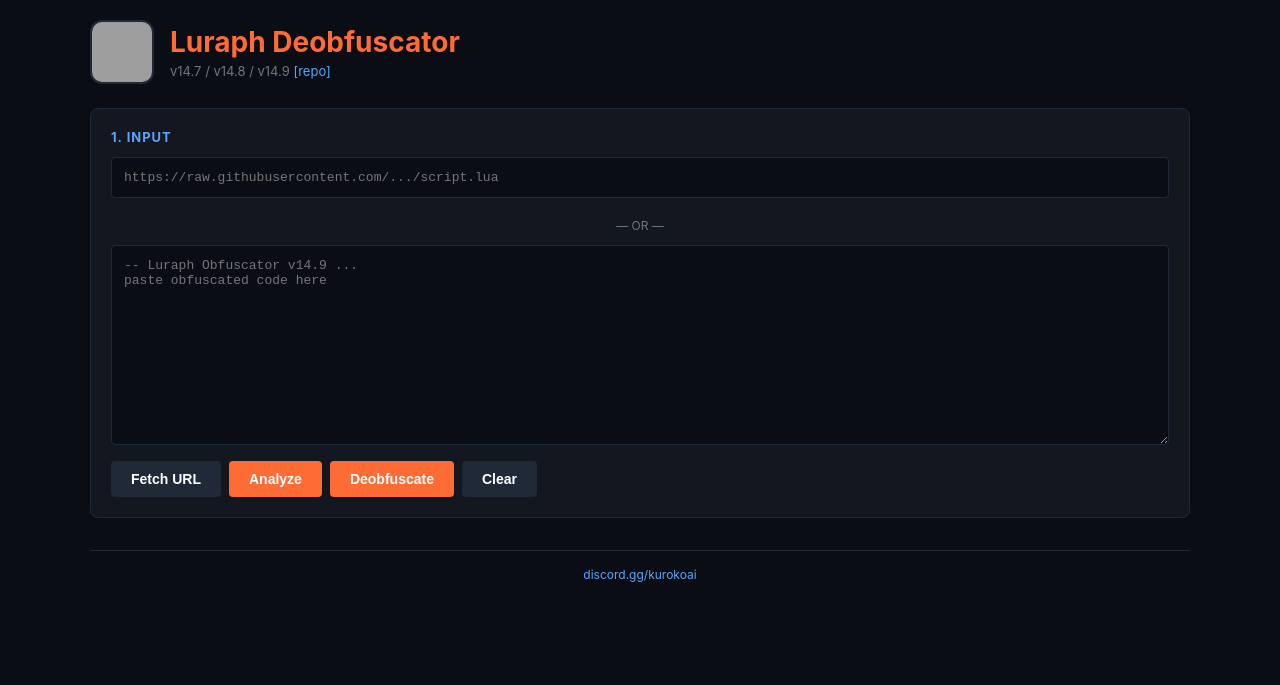
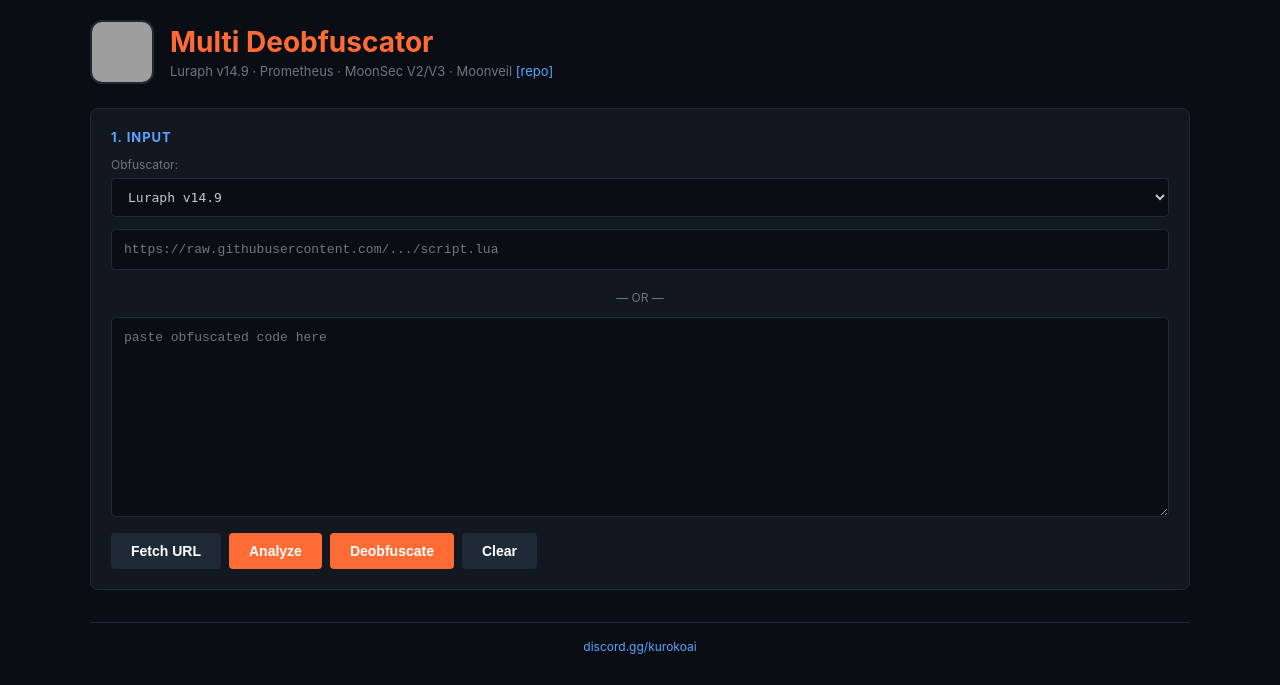
Before and after one commit to juixcx/luraph-deobf-Juix, a Flask app: page / in a window 1280 px wide. Shown: the top 685 px of the page. Run offline with Flask 3, Linux system fonts and the light colour scheme; data that the repository does not hold is empty; grey boxes are pictures that could not be loaded.

Commit message:
Update index.html

```diff
--- a/templates/index.html
+++ b/templates/index.html
@@ -3,7 +3,7 @@
 <head>
 <meta charset="UTF-8">
 <meta name="viewport" content="width=device-width, initial-scale=1.0">
-<title>Luraph v14.9 Deobfuscator</title>
+<title>Luraph · Prometheus · MoonSec · Moonveil — Deobfuscator</title>
 <link rel="icon" href="/static/logo.png">
 <link rel="stylesheet" href="/static/style.css">
 </head>
@@ -13,9 +13,9 @@
     <header>
         <img src="/static/logo.png" alt="logo" class="logo" onerror="this.style.display='none'">
         <div>
-            <h1>Luraph Deobfuscator</h1>
+            <h1>Multi Deobfuscator</h1>
             <p class="subtitle">
-                v14.7 / v14.8 / v14.9
+                Luraph v14.9 · Prometheus · MoonSec V2/V3 · Moonveil
                 <a href="https://github.com/KryptIT/luraph-v15-v14.x-deobfuscator"
                    target="_blank" class="link">[repo]</a>
             </p>
@@ -24,11 +24,24 @@
 
     <section class="panel">
         <h2>1. Input</h2>
+
+        <label style="display:block;color:#6c7680;font-size:12px;margin-bottom:6px;">
+            Obfuscator:
+        </label>
+        <select id="engineSelect"
+            style="width:100%;background:#0a0e14;border:1px solid #1f2937;color:#c5c8c6;padding:10px 12px;border-radius:4px;font-family:monospace;font-size:13px;margin-bottom:12px;">
+            <option value="luraph_14.9">Luraph v14.9</option>
+            <option value="prometheus">Prometheus</option>
+            <option value="moonsec_v3">MoonSec V3</option>
+            <option value="moonsec_v2">MoonSec V2</option>
+            <option value="moonveil">Moonveil</option>
+        </select>
+
         <input type="text" id="scriptUrl"
                placeholder="https://raw.githubusercontent.com/.../script.lua">
         <div class="divider">— OR —</div>
         <textarea id="scriptBody"
-            placeholder="-- Luraph Obfuscator v14.9 ...&#10;paste obfuscated code here"></textarea>
+            placeholder="paste obfuscated code here"></textarea>
         <div class="btn-row">
             <button id="btnFetch" class="secondary">Fetch URL</button>
             <button id="btnAnalyze">Analyze</button>
```
